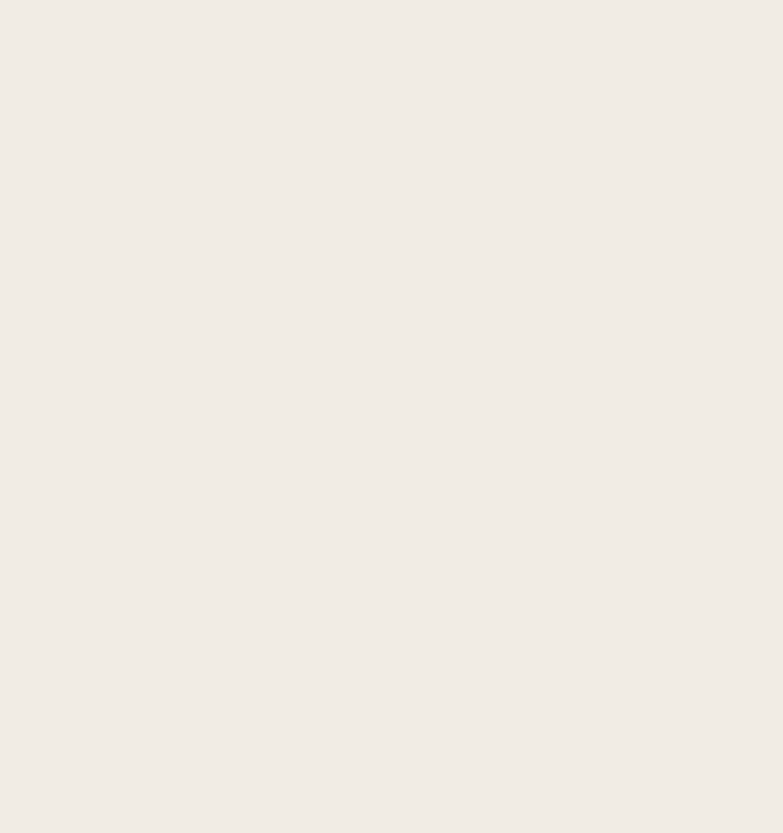
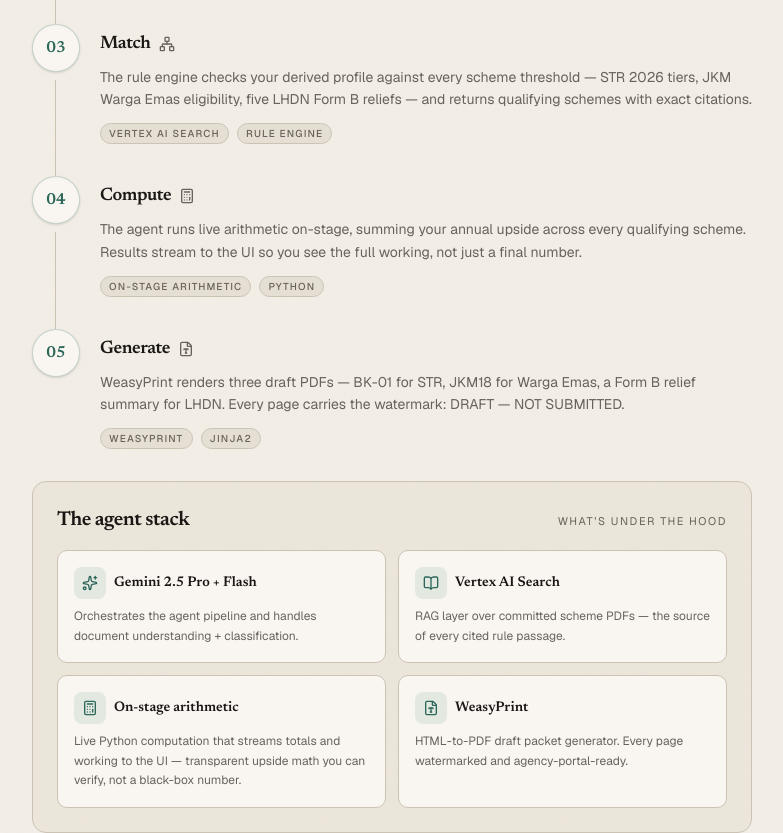
Before and after one commit to AlaskanTuna/Layak, a Next.js app in the folder frontend/: page / in a window 1280 px wide. Shown: the part 1640-2473 px from the top of the page, without its empty margins (248-1031 px from the left). Before the commit the page ends 1519 px from the top, so only its background shows below. Built offline with nearby package versions, Linux system fonts and the light colour scheme; no server answers.

Commit message:
refactor(frontend): move how-it-works to landing and drop dashboard route

```diff
--- a/frontend/src/app/(app)/dashboard/how-it-works/page.tsx
+++ /dev/null
@@ -1 +0,0 @@
-export { HowItWorksPage as default } from '@/app/pages/dashboard/how-it-works-page'
--- a/frontend/src/app/pages/dashboard/how-it-works-page.tsx
+++ /dev/null
@@ -1,15 +0,0 @@
-import { HowItWorksContent } from '@/components/how-it-works/how-it-works-content'
-import { PageHeading } from '@/components/layout/page-heading'
-
-export function HowItWorksPage() {
-  return (
-    <div className="flex flex-col gap-8">
-      <PageHeading
-        eyebrow="How it works"
-        title="From three uploads to a ready-to-lodge packet, in about a minute."
-        description="Layak is an agentic AI concierge. Five steps — extract, classify, match, compute, generate — stream live to your screen, each backed by a cited rule passage. The final packet is a draft you lodge yourself."
-      />
-      <HowItWorksContent />
-    </div>
-  )
-}
--- a/frontend/src/app/pages/marketing/landing-page.tsx
+++ b/frontend/src/app/pages/marketing/landing-page.tsx
@@ -1,12 +1,17 @@
 import { LandingCta } from '@/components/landing/landing-cta'
 import { LandingFeatures } from '@/components/landing/landing-features'
 import { LandingHero } from '@/components/landing/landing-hero'
+import { HowItWorksContent } from '@/components/how-it-works/how-it-works-content'
 
 export function MarketingLandingPage() {
   return (
     <>
       <LandingHero />
       <LandingFeatures />
+      <section id="how-it-works" className="mx-auto w-full max-w-3xl px-4 py-16 md:px-6">
+        <h2 className="font-heading mb-8 text-2xl font-semibold tracking-tight">How it works</h2>
+        <HowItWorksContent />
+      </section>
       <LandingCta />
     </>
   )
--- a/frontend/src/components/how-it-works/how-it-works-content.tsx
+++ b/frontend/src/components/how-it-works/how-it-works-content.tsx
@@ -50,8 +50,8 @@ const PIPELINE: PipelineStep[] = [
     step: '04',
     title: 'Compute',
     icon: Calculator,
-    body: 'Gemini Code Execution runs a Python snippet on-stage that sums your annual upside across every qualifying scheme. The stdout streams live to the UI so you see the math, not just the answer.',
-    tools: ['Gemini Code Execution']
+    body: 'The agent runs live arithmetic on-stage, summing your annual upside across every qualifying scheme. Results stream to the UI so you see the full working, not just a final number.',
+    tools: ['On-stage arithmetic', 'Python']
   },
   {
     step: '05',
@@ -80,8 +80,8 @@ const STACK: StackTool[] = [
     icon: BookOpen
   },
   {
-    name: 'Gemini Code Execution',
-    role: 'Python-on-stage arithmetic. Transparent upside math the user can verify, not a black-box total.',
+    name: 'On-stage arithmetic',
+    role: 'Live Python computation that streams totals and working to the UI — transparent upside math you can verify, not a black-box number.',
     icon: Calculator
   },
   {
--- a/frontend/src/components/layout/breadcrumbs.tsx
+++ b/frontend/src/components/layout/breadcrumbs.tsx
@@ -10,7 +10,6 @@ const LABELS: Record<string, string> = {
   upload: 'Upload',
   results: 'Results',
   schemes: 'Schemes',
-  'how-it-works': 'How it Works',
   settings: 'Settings',
   'sign-in': 'Sign in',
   'sign-up': 'Sign up'
--- a/frontend/src/components/layout/footer.tsx
+++ b/frontend/src/components/layout/footer.tsx
@@ -14,7 +14,7 @@ export function Footer() {
         <span aria-hidden className="opacity-40">
           ·
         </span>
-        <Link href="/dashboard/how-it-works" className="transition-colors hover:text-foreground">
+        <Link href="/#how-it-works" className="transition-colors hover:text-foreground">
           How it Works
         </Link>
       </div>
--- a/frontend/src/components/layout/marketing-header.tsx
+++ b/frontend/src/components/layout/marketing-header.tsx
@@ -13,7 +13,7 @@ export function MarketingHeader() {
       </Link>
       <nav className="ml-auto flex items-center gap-1">
         <ThemeToggle />
-        <Button render={<Link href="/dashboard/how-it-works" />} size="sm" variant="ghost">
+        <Button render={<Link href="/#how-it-works" />} size="sm" variant="ghost">
           How it works
         </Button>
         <Button render={<Link href="/sign-in" />} size="sm">
--- a/frontend/src/components/layout/sidebar.tsx
+++ b/frontend/src/components/layout/sidebar.tsx
@@ -3,7 +3,7 @@
 import Link from 'next/link'
 import { usePathname } from 'next/navigation'
 import { useEffect, useState } from 'react'
-import { BookOpen, LayoutDashboard, Library, Menu, Sparkles, type LucideIcon } from 'lucide-react'
+import { LayoutDashboard, Library, Menu, Sparkles, type LucideIcon } from 'lucide-react'
 
 import { BrandMark } from '@/components/layout/brand-mark'
 import { Button } from '@/components/ui/button'
@@ -18,8 +18,7 @@ type NavItem = {
 const NAV_ITEMS: NavItem[] = [
   { href: '/dashboard', label: 'Dashboard', icon: LayoutDashboard },
   { href: '/dashboard/evaluation', label: 'Evaluation', icon: Sparkles },
-  { href: '/dashboard/schemes', label: 'Schemes', icon: Library },
-  { href: '/dashboard/how-it-works', label: 'How it Works', icon: BookOpen }
+  { href: '/dashboard/schemes', label: 'Schemes', icon: Library }
 ]
 
 type SidebarProps = {
```
